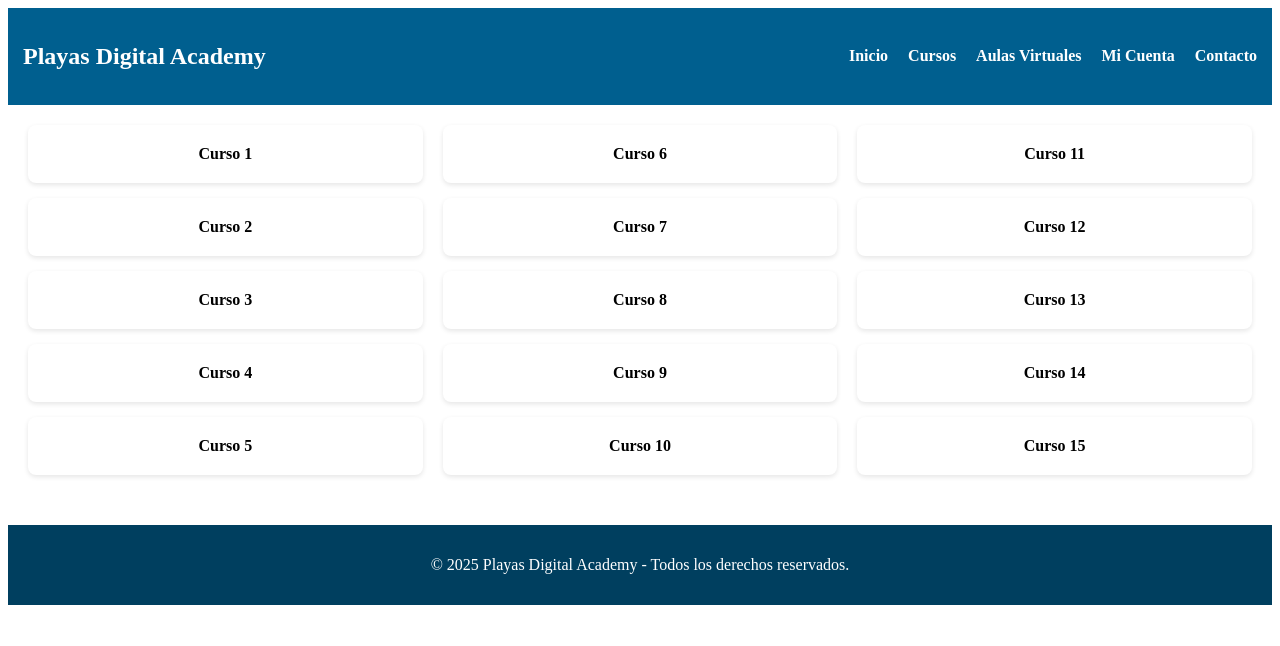
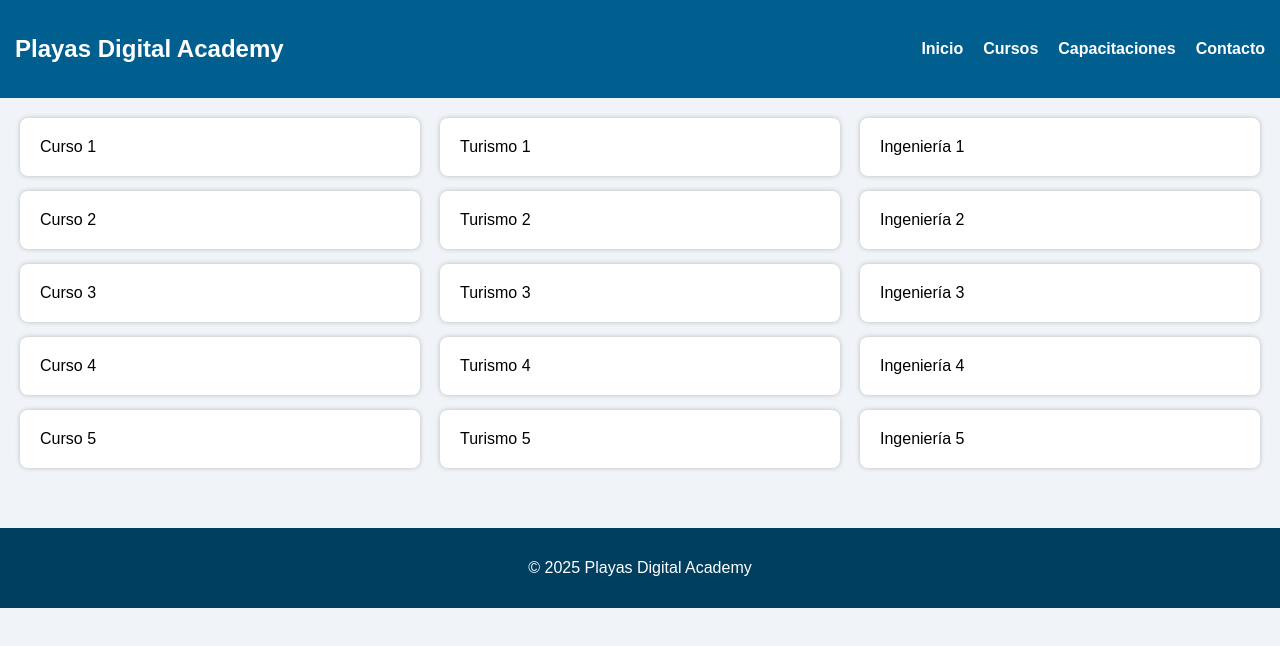
Before and after one commit to MULTISERVICIOS1/Playas-Digital-Academy, a plain HTML site: page index.html in a window 1280 px wide. Drawn offline with Linux system fonts and the light colour scheme.

Commit message:
actualizacion pwa

```diff
--- a/index.html
+++ b/index.html
@@ -1,53 +1,71 @@
 <!DOCTYPE html>
 <html lang="es">
 <head>
-    <meta charset="UTF-8" />
-    <meta name="viewport" content="width=device-width, initial-scale=1.0" />
+    <meta charset="UTF-8">
+    <meta name="viewport" content="width=device-width, initial-scale=1.0">
     <title>Playas Digital Academy</title>
-    <link rel="stylesheet" href="styles.css" />
+
+    <!-- Manifest para PWA -->
+    <link rel="manifest" href="manifest.json">
+
+    <!-- Estilos -->
+    <link rel="stylesheet" href="styles.css">
+
+    <!-- Registrar Service Worker -->
+    <script>
+        if ('serviceWorker' in navigator) {
+            navigator.serviceWorker.register('/Playas-Digital-Academy/service-worker.js')
+                .then(() => console.log("Service Worker registrado correctamente"))
+                .catch((err) => console.log("Error registrando el Service Worker:", err));
+        }
+    </script>
 </head>
+
 <body>
+
     <header>
-        <nav class="navbar">
-            <h1 class="logo">Playas Digital Academy</h1>
+        <nav>
+            <h1>Playas Digital Academy</h1>
             <ul>
                 <li><a href="#">Inicio</a></li>
                 <li><a href="#">Cursos</a></li>
-                <li><a href="#">Aulas Virtuales</a></li>
-                <li><a href="#">Mi Cuenta</a></li>
+                <li><a href="#">Capacitaciones</a></li>
                 <li><a href="#">Contacto</a></li>
             </ul>
         </nav>
     </header>
 
-    <main class="contenedor">
+    <main>
+
         <section class="columna">
-            <article class="curso">Curso 1</article>
-            <article class="curso">Curso 2</article>
-            <article class="curso">Curso 3</article>
-            <article class="curso">Curso 4</article>
-            <article class="curso">Curso 5</article>
+            <article>Curso 1</article>
+            <article>Curso 2</article>
+            <article>Curso 3</article>
+            <article>Curso 4</article>
+            <article>Curso 5</article>
         </section>
 
         <section class="columna">
-            <article class="curso">Curso 6</article>
-            <article class="curso">Curso 7</article>
-            <article class="curso">Curso 8</article>
-            <article class="curso">Curso 9</article>
-            <article class="curso">Curso 10</article>
+            <article>Turismo 1</article>
+            <article>Turismo 2</article>
+            <article>Turismo 3</article>
+            <article>Turismo 4</article>
+            <article>Turismo 5</article>
         </section>
 
         <section class="columna">
-            <article class="curso">Curso 11</article>
-            <article class="curso">Curso 12</article>
-            <article class="curso">Curso 13</article>
-            <article class="curso">Curso 14</article>
-            <article class="curso">Curso 15</article>
+            <article>Ingeniería 1</article>
+            <article>Ingeniería 2</article>
+            <article>Ingeniería 3</article>
+            <article>Ingeniería 4</article>
+            <article>Ingeniería 5</article>
         </section>
+
     </main>
 
     <footer>
-        <p>© 2025 Playas Digital Academy - Todos los derechos reservados.</p>
+        <p>© 2025 Playas Digital Academy</p>
     </footer>
+
 </body>
 </html>
--- a/styles.css
+++ b/styles.css
@@ -1,8 +1,8 @@
- {
-background-color: #f2f2f2;
-color: #333;
+body {
+    margin: 0;
+    font-family: Arial, sans-serif;
+    background: #f0f4f8;
 }
-
 
 header {
     background-color: #005f8f;
@@ -10,57 +10,49 @@ padding: 15px;
     color: white;
 }
 
-
-.navbar {
+nav {
     display: flex;
     justify-content: space-between;
     align-items: center;
 }
 
-
-.navbar ul {
+nav ul {
     list-style: none;
     display: flex;
     gap: 20px;
+    padding: 0;
 }
 
-
-.navbar a {
+nav ul li a {
     color: white;
     text-decoration: none;
     font-weight: bold;
 }
 
-
-.contenedor {
-display: grid;
-grid-template-columns: repeat(3, 1fr);
+main {
+    display: flex;
     padding: 20px;
     gap: 20px;
 }
 
-
 .columna {
+    flex: 1;
     display: flex;
     flex-direction: column;
     gap: 15px;
 }
 
-
-.curso {
-background-color: white;
+article {
+    background: white;
     padding: 20px;
     border-radius: 8px;
-box-shadow: 0 2px 5px rgba(0,0,0,0.1);
-font-weight: bold;
-text-align: center;
+    box-shadow: 0px 0px 5px #bbb;
 }
 
-
 footer {
-margin-top: 30px;
-background-color: #003f5f;
+    margin-top: 40px;
+    background: #003f60;
+    padding: 15px;
+    text-align: center;
     color: white;
-text-align: center;
-padding: 15px;
 }
```
Also changed, not shown: script.js (added, +9 -0 lines), service-worker.js (added, +25 -0 lines), icons/icon-192.png (added), icons/icon-512.png (added), manifest.json (added). Lines whose indentation alone changed are shown as unchanged.
